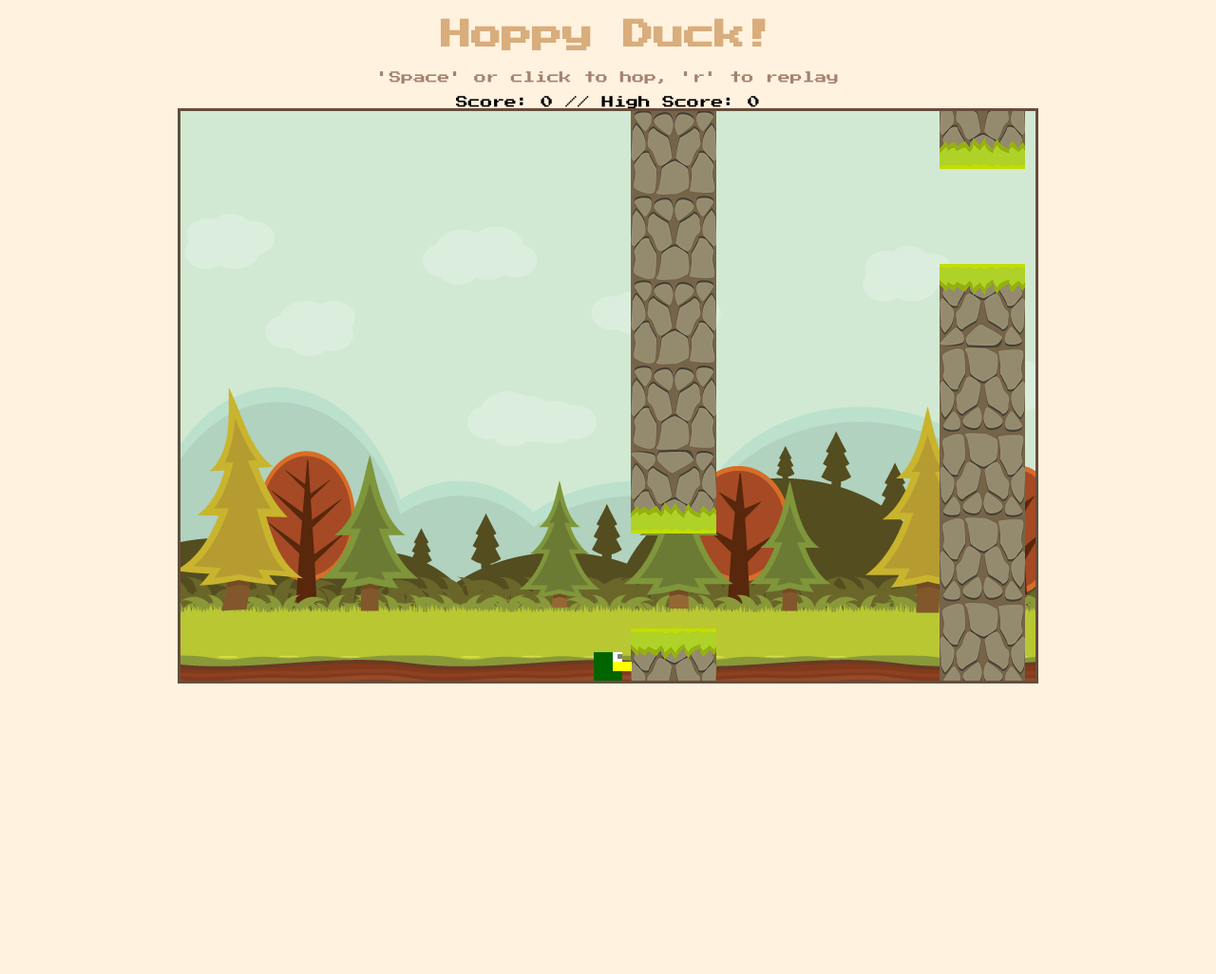
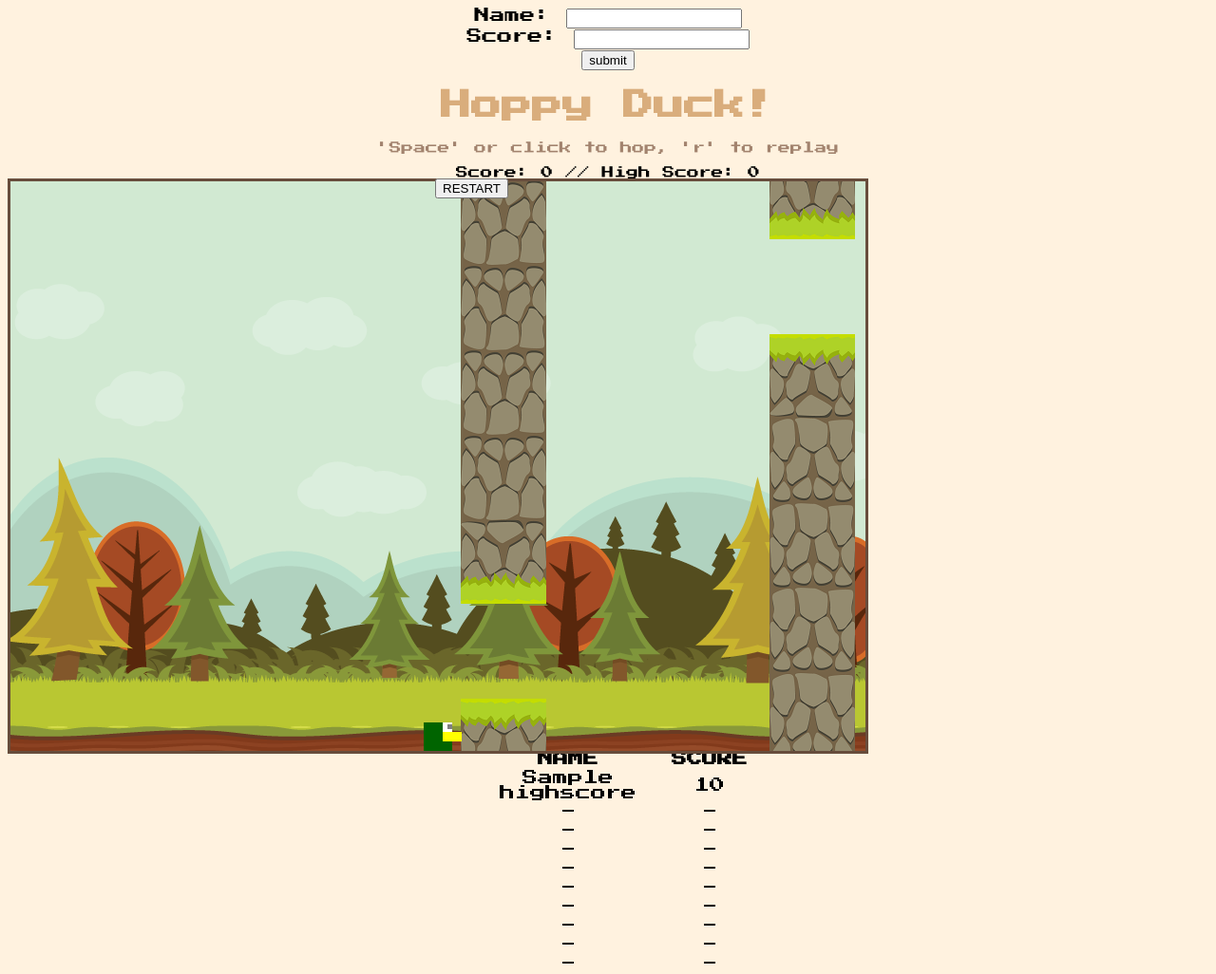
Before and after one commit to levihicks/hoppyduck, a PHP site: page / in a window 1280 px wide. Shown: the whole page at 95% size. Before the commit the page ends 720 px from the top, so only its background shows below. Run offline with PHP 8.4, Linux system fonts and the light colour scheme; tables that the repository leaves empty or names only in its code hold one stand-in row (values such as "Sample post").

Commit message:
add scores

```diff
--- a/index.html
+++ /dev/null
@@ -1,18 +0,0 @@
-<!DOCTYPE html>
-<html>
-  <head>
-    <meta charset="utf-8">
-    <title>Hoppy Duck!</title>
-    <link href="https://fonts.googleapis.com/css?family=Press+Start+2P" rel="stylesheet">
-    <link rel="Shortcut Icon" href="images/hoppyduck.png" type="image/x-icon">
-    <link rel="stylesheet" href="styles/style.css">
-  </head>
-
-  <body>
-    <h1>Hoppy Duck!</h1>
-    <p>'Space' or click to hop, 'r' to replay</p>
-    <div class="score">Score: </div>
-    <canvas height="600" width="900"></canvas>
-    <script src="scripts/main.js"></script>
-  </body>
-</html>
--- /dev/null
+++ b/index.php
@@ -0,0 +1,51 @@
+<!DOCTYPE html>
+<html>
+  <head>
+    <meta charset="utf-8">
+    <title>Hoppy Duck!</title>
+    <link href="https://fonts.googleapis.com/css?family=Press+Start+2P" rel="stylesheet">
+    <link rel="Shortcut Icon" href="images/hoppyduck.png" type="image/x-icon">
+    <link rel="stylesheet" href="styles/style.css">
+  </head>
+
+  <body>
+    <form action="index.php" method="post">
+	Name: <input type="text" name="name">
+	<br>
+	Score: <input type="number" name="score">
+	<br>
+	<input type="submit" value="submit">
+    </form>
+    <?php
+
+
+	/*echo "Connected succesfully yoooo niiiice";
+	if($_SERVER["REQUEST_METHOD"] == "POST"){
+		$name = $_POST["name"];
+		$score = $_POST["score"];
+		$stmt = $conn->prepare("insert into highScores (name, score, id) values (?, ?, ?)");
+		echo '1';
+
+		$stmt->bind_param("sii", $name, $score, $scoreID);
+		echo '2';
+		$scoreID=1;
+		$stmt->execute();
+		echo '3';
+		$stmt->close();
+		$conn->close();
+	}
+	*/
+
+
+    ?>
+    <h1>Hoppy Duck!</h1>
+    <p>'Space' or click to hop, 'r' to replay</p>
+    <div class="score">Score: </div>
+    <div class="canvasContainer">
+	<canvas height="600" width="900"></canvas>
+    </div>
+
+    <?php include './phpFiles/scores.php'; ?>
+    <script src="scripts/main.js"></script>
+  </body>
+</html>
--- /dev/null
+++ b/phpFiles/scores.php
@@ -0,0 +1,24 @@
+<?php
+
+	$servername = "localhost";
+	$username = "root";
+	$password = "root";
+	$dbname = "hoppyduck";
+	$conn = new mysqli($servername, $username, $password,$dbname);
+	if($conn->connect_error){
+		die("Connection failed: " . $conn->connect_error);
+	}
+	$sql = "SELECT name as 'NAME', score as 'SCORE' from highScores order by score desc";
+	$result = $conn->query($sql);
+	echo "<table><tr><th>NAME</th><th>SCORE</th></tr>";
+	if($result->num_rows > 0){
+		while($row = $result->fetch_assoc()){
+			echo "<tr><td>" . $row["NAME"] . "</td><td>" . $row["SCORE"] ."</td></tr>";
+		}
+	}
+	for($i=$result->num_rows; $i < 10; $i++){
+		echo "<tr><td>-</td><td>-</td></tr>";
+	}
+	echo "</table>";
+	$conn->close();
+?>
--- a/scripts/main.js
+++ b/scripts/main.js
@@ -1,6 +1,6 @@
 var canvas = document.querySelector('canvas');
 var ctx = canvas.getContext('2d');
-
+var cc = document.querySelector(".canvasContainer");
 var scorePara = document.querySelector('.score');
 var gameStarted = false;
 var hopperWidth = 30;
@@ -81,14 +81,22 @@ window.onkeydown=function(e){
 	if (e.keyCode==32 && keyIsDown == false){
 		hop();
 	}
-	if (e.keyCode==82 && collisionDetected)
-		reload();
+//	if (e.keyCode==82 && collisionDetected)
+//		reload();
 };
 
 canvas.onmousedown = hop;
 
 canvas.onmouseup = function(){
 	keyIsDown=false;
+}
+
+function restartButton(){
+	var btn = document.createElement("button");
+	btn.setAttribute("id", "restartButton");
+	btn.innerText="RESTART";
+	btn.onclick = reload;
+	return btn;
 }
 
 function hop(){
@@ -136,8 +144,11 @@ hopper.prototype.checkCollision = function(){
 			bottomY >= wallTopY)){
 				if((leftX <= wallRightX && leftX>=wallLeftX) ||
 					(rightX <= wallRightX &&
-					rightX >= wallLeftX))
+					rightX >= wallLeftX)){
 					collisionDetected=true;
+					cc.appendChild(restartButton());
+				}
+
 		}
 	}
 };
@@ -152,6 +163,7 @@ hopper.prototype.checkPoints = function(){
 }
 
 function reload(){
+	document.getElementById("restartButton").remove();
 	collisionDetected=false;
 	pointCount = 0;
 	wallsDrawn=false;
--- a/styles/style.css
+++ b/styles/style.css
@@ -20,10 +20,37 @@ p{
 	font-size: .8em;
 }
 
+.canvasContainer{
+	width: 900px;
+	height: 600px;
+	position: relative;
+}
+
 canvas {
 	border: 3px solid #674d3c;
+}
+
+#restartButton{
+	position: absolute;
+	top: 0;
 }
 
 .score{
 	font-size: .8em;
 }
+
+table{
+	width: 300px;
+	margin: 0 auto;
+}
+
+@media (min-width: 1500px){
+	table{
+		float:right;
+	}
+	canvas{
+		position: absolute;
+		right: 50%;
+		transform: translate(50%);
+	}
+}
```
